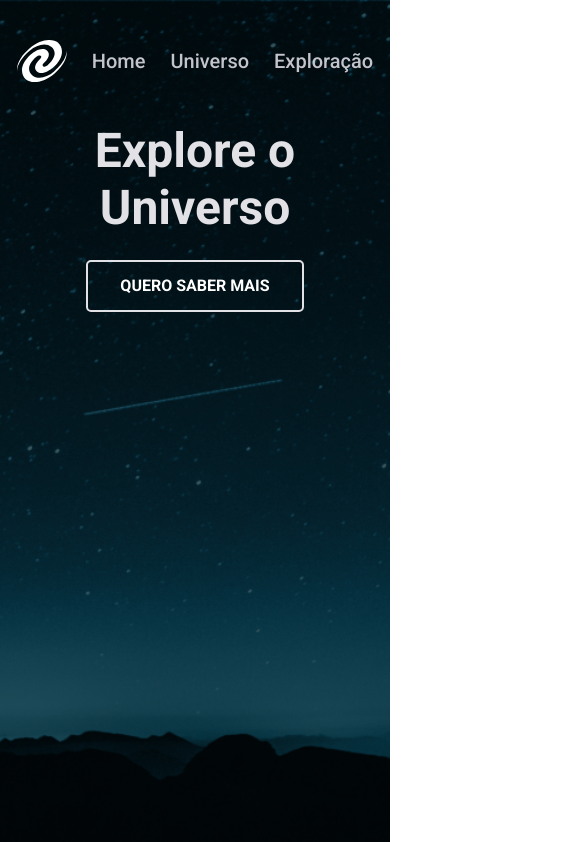
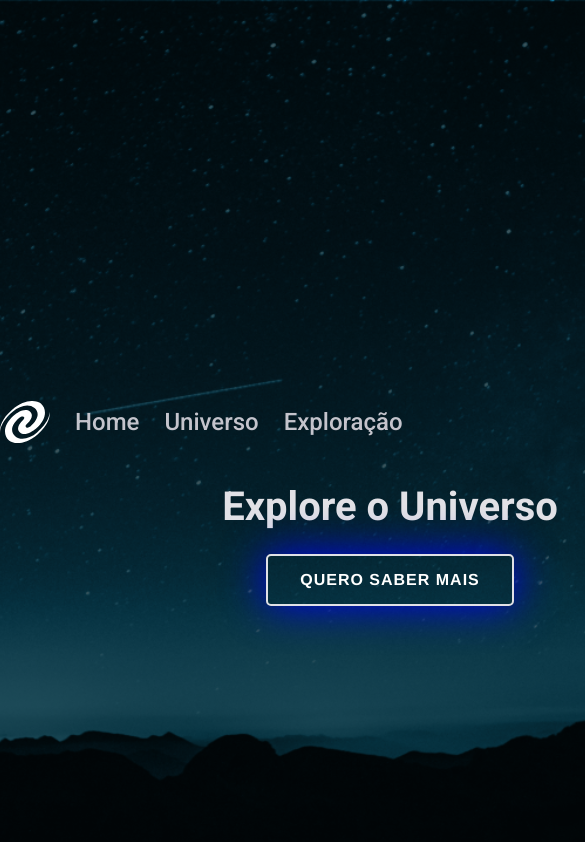
Before and after one commit to FilipeRabelo/projetoSpaUniversoJs, a website with bundled scripts: page index.html in a window 390 px wide. Shown: the top 842 px of the page, 585 px wide, since content can reach past the window. Built offline with nearby package versions, Linux system fonts and the light colour scheme.

Commit message:
responsivo

```diff
--- a/pages/home.html
+++ b/pages/home.html
@@ -19,13 +19,13 @@
 
 	<body>
 
-		<main id="containerHome">
+		<main id="containerHome" class="fireworks-container">
 			<div>
 				<h1 id="homeH1">Explore o Universo</h1>
 			</div>
 
-			<div id="btnDiv">
-					<a href="/paginaUniverso" onclick="route()" id="btnHome">QUERO SABER MAIS</a>
+			<div id="btnDiv" >
+					<a class="neon" href="/paginaUniverso" onclick="route()" id="btnHome">QUERO SABER MAIS</a>
 			</div>
 		</main>
 
--- a/styles/home.css
+++ b/styles/home.css
@@ -29,11 +29,11 @@ body{
   transition: 1s;
 }
 
-#btnHome:hover{
-  transition: background-color;
-  background-color: #FFFFFF;
-  color: black;
-}
+/*#btnHome:hover{*/
+/*  transition: background-color;*/
+/*  background-color: #FFFFFF;*/
+/*  color: black;*/
+/*}*/
 
 #btnHome{
   text-align: center;
@@ -53,6 +53,17 @@ body{
   justify-content: center;
   align-items: center;
   gap: 8px;
+  transition: 1s;
+}
+
+#btnHome:hover{
+  box-shadow: 0 0 20px rgba(0, 0, 255, 0.9); /* Efeito de luzes  */
+  /*box-shadow: white;*/
+  color: white;
+  background-color: rgba(0, 0, 200, 0.3);
+
+  /*transition: box-shadow 0.1s ease-in-out;   !* Transição suave *!*/
+  transition: color 1.0s;
 }
 
 
@@ -60,4 +71,89 @@ body{
   #containerHome, div, h1, a{
     align-content: flex-start;
   }
+
+  #homeH1{
+    font-size: 2.5rem;
+  }
+
 }
+
+
+/* EFEITOS DE FOGOS DE ARTIFICO */
+
+/* Estilize o container para os fogos de artifício */
+.fireworks-container {
+  position: absolute;
+  width: 100%;
+  height: 100%;
+  overflow: hidden;
+}
+
+/* Estilize os elementos dos fogos de artifício */
+.firework {
+  position: absolute;
+  width: 10px;
+  height: 10px;
+  background: #f00; /* Cor dos fogos de artifício (pode ser ajustada) */
+  border-radius: 50%;
+  animation: fireworks 2s ease-in-out infinite;
+}
+
+/* Defina a animação dos fogos de artifício */
+@keyframes fireworks {
+  0% {
+    transform: translateY(0) rotate(0);
+    opacity: 1;
+  }
+  100% {
+    transform: translateY(-200px) rotate(360deg);
+    opacity: 0;
+  }
+}
+
+
+.neon{
+  color: white;
+
+  background: rgba(0, 0, 200, 0.3);
+  margin-bottom: 25px;
+  font-size: 15px;
+  font-family: "helvetica neue", helvetica, sans-serif;
+  letter-spacing: 1px;
+  text-transform: uppercase;
+  text-align: center;
+  align-items: center;
+  justify-content: center;
+  width: auto;
+
+  /*border: 2px solid rgba(0, 0, 200, 0.6);*/
+
+  /*border-radius: 10px;*/
+  padding: 3px 10px;
+  display: inline-block;
+  /*cursor: pointer;*/
+  box-shadow: 0 0 40px rgba(0, 0, 255, 0.9);
+  animation: pulse 1s infinite alternate;
+}
+
+.neon:hover{
+  box-shadow: 0 0 20px rgba(0, 0, 255, 0.9); /* Efeito de luzes  */
+  /*box-shadow: white;*/
+  color: rgba(0, 0, 255, 0.9);
+  background-color: rgba(0, 0, 255, 0.9);
+
+  transition: box-shadow 0.1s ease-in-out;   /* Transição suave */
+  /*transition: color 1.0s;*/
+}
+
+@keyframes pulse {
+
+  0% {
+    box-shadow: 0 0 20px rgba(0, 0, 255, 0.5);
+  }
+
+  100% {
+    box-shadow: 0 0 40px rgba(0, 0, 255, 0.9); /* Brilho aumentado */
+  }
+
+}
--- a/styles/style.css
+++ b/styles/style.css
@@ -73,4 +73,9 @@ a:hover{
     padding: 0;
 
   }
+
+
+  a{
+    font-size: x-large;
+  }
 }
```
